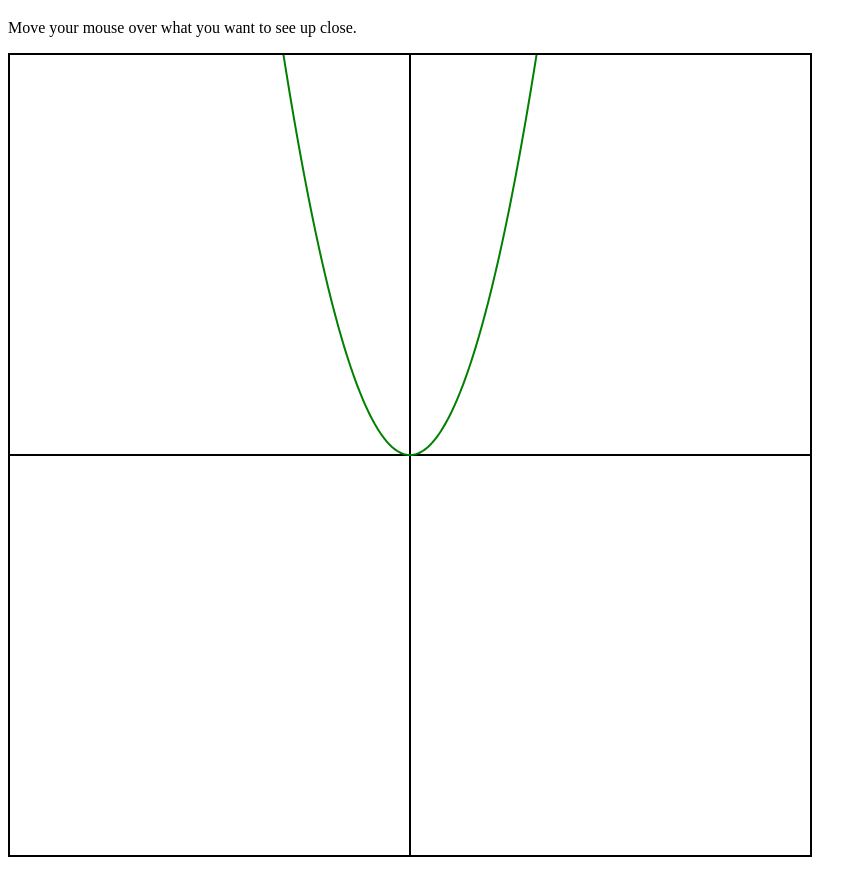
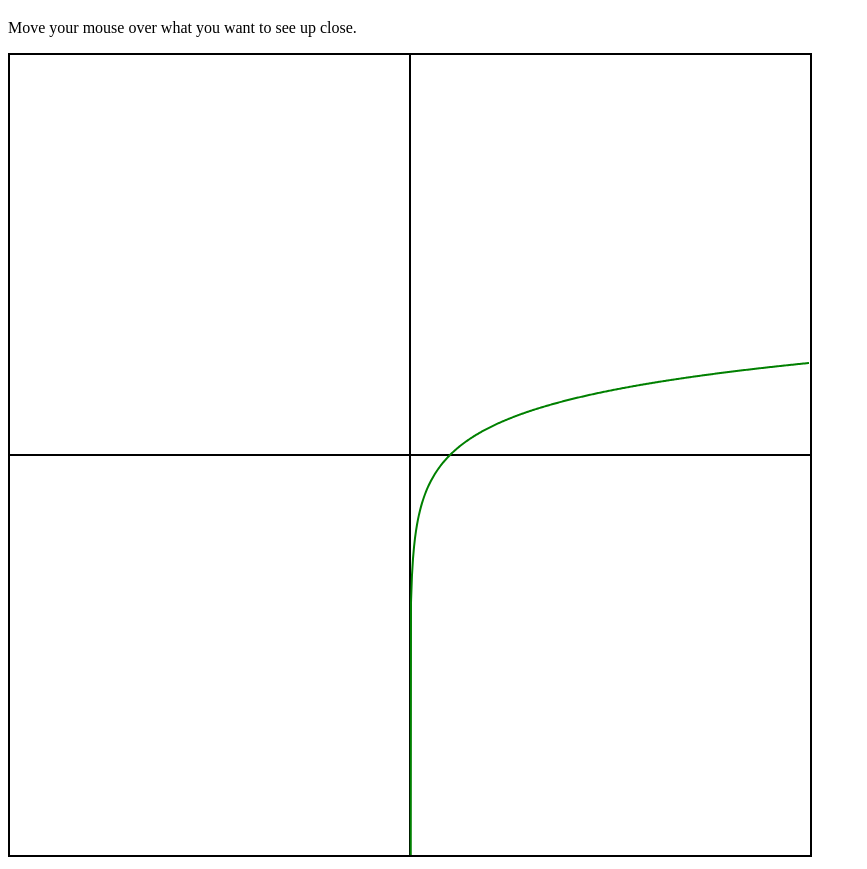
Before and after one commit to Flostin1/Graphing-Calculator, a plain HTML site: page index.html in a window 1280 px wide. Shown: the part 61-930 px from the top of the page, without its empty margins (0-867 px from the left). Drawn offline with Linux system fonts and the light colour scheme.

Commit message:
Refactoring Camera

```diff
--- a/index.html
+++ b/index.html
@@ -10,7 +10,7 @@
         <h1>Welcome to this interactive magnifiying glass.</h1>
         <p>Move your mouse over what you want to see up close.</p>
 
-        <canvas id="canvas" width="800px" height="800px"></canvas>
+        <canvas id="canvas"></canvas>
         <script src="index.js"></script>
     </body>
 </html>
--- a/index.js
+++ b/index.js
@@ -14,13 +14,14 @@
  * will be graphed with a very steep line, almost vertical line in the middle of the infinite discontinuity
  */
 
+const width = 800;
+const height = 800;
+let canvas = document.getElementById("canvas");
+canvas.width = width;
+canvas.height = height;
 
-let canvas = document.getElementById("canvas");
 let ctx = canvas.getContext("2d");
 let canvasRect = canvas.getBoundingClientRect();
-
-let width = parseInt(canvas.width);
-let height = parseInt(canvas.height);
 
 let mouseIsDown = false;
 
@@ -35,12 +36,12 @@ let camera = (function() {
 
         // Translates graphing coords to screen coords
         toScreen(x, y) {
-            return [(x - this.x) * this.widthRatio + width / 2, -(y - this.y) * this.heightRatio + height / 2];
+            return {x: (x - this.x) * this.widthRatio + width / 2, y: (-y + this.y) * this.heightRatio + height / 2};
         }
 
         // Translates screen coords to graphing coords
         toGraph(x, y) {
-            return [(x - width / 2) / this.widthRatio - this.x, (-y + height / 2) / this.heightRatio + this.y];
+            return {x: (x - width / 2) / this.widthRatio - this.x, y: (-y + height / 2) / this.heightRatio + this.y};
         }
     }
 
@@ -48,7 +49,14 @@ let camera = (function() {
 })();
 
 function f(x) {
-    return x * x;
+    return Math.log(x);
+}
+
+function drawAxisLabels() {
+    ctx.font = "12px Verdana";
+    ctx.fillStyle = "black";
+
+
 }
 
 function drawPlane() {
@@ -58,13 +66,13 @@ function drawPlane() {
     ctx.lineWidth = 2;
     ctx.strokeStyle = "black";
 
-    ctx.moveTo(cameraPos[0], 0);
-    ctx.lineTo(cameraPos[0], height);
+    ctx.moveTo(cameraPos.x, 0);
+    ctx.lineTo(cameraPos.x, height);
     ctx.stroke();
 
     ctx.beginPath();
-    ctx.moveTo(0, cameraPos[1]);
-    ctx.lineTo(width, cameraPos[1]);
+    ctx.moveTo(0, cameraPos.y);
+    ctx.lineTo(width, cameraPos.y);
     ctx.stroke();
     ctx.closePath();
 }
@@ -107,12 +115,6 @@ function onMouseScroll(event) {
 
 let start, lastTimestamp = 0;
 function gameLoop(timestamp) {
-    // Sets the start time to the first iteration of the game loop
-    if (start === undefined) {
-        start = timestamp;
-    }
-    //let elapsed = timestamp - start;
-
     // Content to be animated
     ctx.clearRect(0, 0, canvasRect.width, canvasRect.height);
     drawPlane();
@@ -124,13 +126,13 @@ function gameLoop(timestamp) {
     let x = camera.x - camera.width / 2;
     let y = f(x);
     let coords = camera.toScreen(x, y);
-    ctx.moveTo(coords[0], coords[1]);
-    x += 1 / camera.widthRatio;
+    ctx.moveTo(coords.x, coords.y);
+    x += camera.width / width;
 
-    for (; x < camera.x + camera.width / 2; x += 1 / camera.widthRatio) {
+    for (; x < camera.x + camera.width / 2; x += camera.width / width) {
         y = f(x);
         coords = camera.toScreen(x, y);
-        ctx.lineTo(coords[0], coords[1]);
+        ctx.lineTo(coords.x, coords.y);
     }
 
     ctx.stroke();
```
